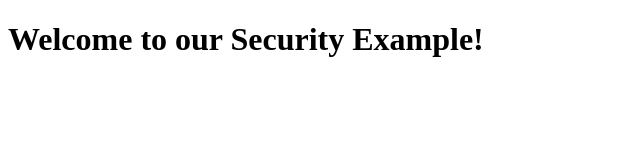
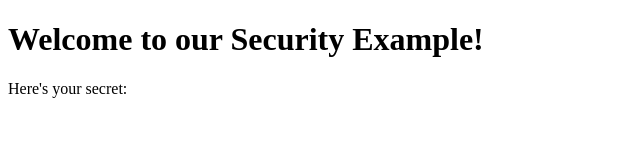
Before and after one commit to tinkereryorch/security-example, a website: page public/index.html in a window 1280 px wide. Shown: the whole page, without its empty margins (0-640 px from the left). Drawn offline with Linux system fonts and the light colour scheme.

Commit message:
Added secret info paragraph

```diff
--- a/public/index.html
+++ b/public/index.html
@@ -5,5 +5,6 @@
     </head>
     <body>
         <h1>Welcome to our Security Example!</h1>
+        <p>Here's your secret:</p>
     </body>
 </html>
```
